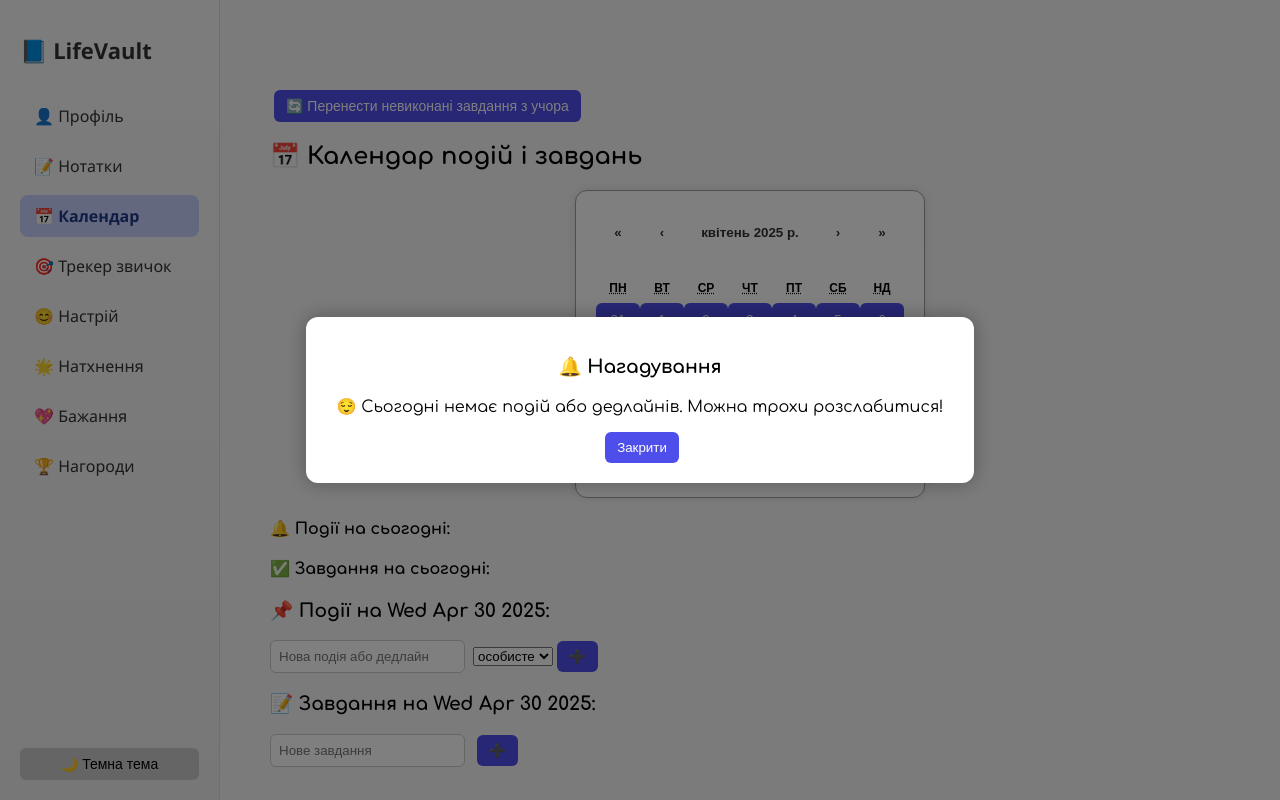
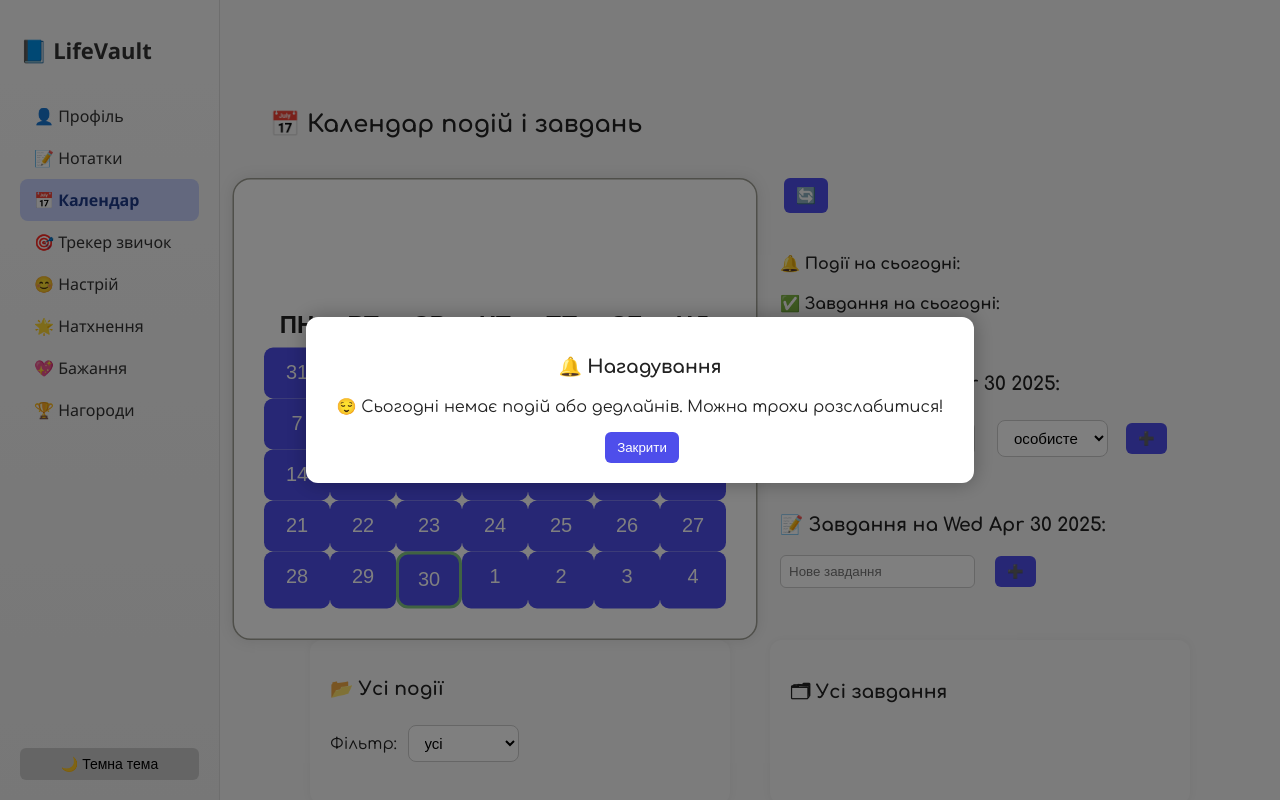
Before and after one commit to Vidziano/LifeVault, a React (Create React App) app: page /calendar in a window 1280 px wide. Built offline with nearby package versions, Linux system fonts and the light colour scheme.

Commit message:
calendar and  MoodTracker fixed

```diff
--- a/src/CalendarView.js
+++ b/src/CalendarView.js
@@ -17,7 +17,26 @@ function CalendarView() {
 
   const todayStr = new Date().toDateString();
 
-  // --- Модальне вікно при вході в календар
+
+
+  const handleTransfer = () => {
+    const yesterday = new Date();
+    yesterday.setDate(yesterday.getDate() - 1);
+    const yKey = yesterday.toDateString();
+    const uncompleted = (tasks[yKey] || []).filter(t => !t.done);
+    if (uncompleted.length > 0) {
+      const updated = {
+        ...tasks,
+        [todayStr]: [...(tasks[todayStr] || []), ...uncompleted],
+      };
+      delete updated[yKey];
+      saveTasks(updated);
+      alert('Невиконані завдання з учора перенесено на сьогодні!');
+    } else {
+      alert('Немає завдань для переносу з учора.');
+    }
+  };
+
   useEffect(() => {
     if (!sessionStorage.getItem('calendarVisited')) {
       setShowModal(true);
@@ -25,7 +44,6 @@ function CalendarView() {
     }
   }, []);
 
-  // --- Ініціалізація
   useEffect(() => {
     try {
       const storedEvents = JSON.parse(localStorage.getItem('calendarEvents')) || {};
@@ -37,18 +55,6 @@ function CalendarView() {
     }
   }, []);
 
-  // --- Збереження
-  const saveEvents = (updated) => {
-    setEvents(updated);
-    localStorage.setItem('calendarEvents', JSON.stringify(updated));
-  };
-
-  const saveTasks = (updated) => {
-    setTasks(updated);
-    localStorage.setItem('calendarTasks', JSON.stringify(updated));
-  };
-
-  // --- Переносимо незавершені задачі з вчора
   useEffect(() => {
     const yesterday = new Date();
     yesterday.setDate(yesterday.getDate() - 1);
@@ -64,7 +70,16 @@ function CalendarView() {
     }
   }, []);
 
-  // --- Додавання
+  const saveEvents = (updated) => {
+    setEvents(updated);
+    localStorage.setItem('calendarEvents', JSON.stringify(updated));
+  };
+
+  const saveTasks = (updated) => {
+    setTasks(updated);
+    localStorage.setItem('calendarTasks', JSON.stringify(updated));
+  };
+
   const addEvent = () => {
     if (!newEvent.trim()) return;
     const key = selectedDate.toDateString();
@@ -87,7 +102,6 @@ function CalendarView() {
     setNewTask('');
   };
 
-  // --- Редагування
   const handleEditChange = (e, date, i, type) => {
     const val = e.target.value;
     if (type === 'event') {
@@ -101,7 +115,6 @@ function CalendarView() {
     }
   };
 
-  // --- Видалення
   const deleteEvent = (date, i) => {
     const updated = { ...events };
     updated[date].splice(i, 1);
@@ -122,7 +135,6 @@ function CalendarView() {
     saveTasks(updated);
   };
 
-  // --- Відображення у календарі
   const tileContent = ({ date, view }) => {
     const key = date.toDateString();
     if (view === 'month') {
@@ -155,8 +167,15 @@ function CalendarView() {
 
   const filteredEvents = filter === 'усі' ? allEvents : allEvents.filter(ev => ev.theme === filter);
 
+
+
   return (
     <div className="calendar-wrapper">
+
+      {/* Заголовок розділу */}
+      <h2 className="calendar-title">📅 Календар подій і завдань</h2>
+
+      {/* Модальне вікно */}
       {showModal && (
         <div className="modal-overlay">
           <div className="modal-window">
@@ -166,21 +185,17 @@ function CalendarView() {
                 {!!events[todayStr]?.length && (
                   <>
                     <h4>📌 Події:</h4>
-              <ul>
-                {events[todayStr].map((e, i) => (
+                    <ul>{events[todayStr].map((e, i) => (
                       <li key={i}><span className={`badge ${e.theme}`}>{e.text}</span></li>
-                ))}
-              </ul>
+                    ))}</ul>
                   </>
                 )}
                 {!!tasks[todayStr]?.filter(t => !t.done).length && (
                   <>
                     <h4>📝 Завдання:</h4>
-              <ul>
-                {tasks[todayStr].filter(t => !t.done).map((t, i) => (
+                    <ul>{tasks[todayStr].filter(t => !t.done).map((t, i) => (
                       <li key={i}><span className="badge особисте">{t.text}</span></li>
-                ))}
-              </ul>
+                    ))}</ul>
                   </>
                 )}
               </>
@@ -192,33 +207,9 @@ function CalendarView() {
         </div>
       )}
 
-
-<div className="reminder-buttons">
-  <button onClick={() => {
-    const yesterday = new Date();
-    yesterday.setDate(yesterday.getDate() - 1);
-    const yKey = yesterday.toDateString();
-    const uncompleted = (tasks[yKey] || []).filter(t => !t.done);
-    if (uncompleted.length > 0) {
-      const updated = {
-        ...tasks,
-        [todayStr]: [...(tasks[todayStr] || []), ...uncompleted],
-      };
-      delete updated[yKey];
-      saveTasks(updated);
-      alert('Невиконані завдання з учора перенесено на сьогодні!');
-    } else {
-      alert('Немає завдань для переносу з учора.');
-    }
-  }}>
-    🔄 Перенести невиконані завдання з учора
-  </button>
-</div>
-
-
-
-      <h2>📅 Календар подій і завдань</h2>
-
+      {/* Верхня частина — Календар і панель */}
+      <div className="calendar-container">
+        <div className="calendar-box">
           <Calendar
             onChange={setSelectedDate}
             value={selectedDate}
@@ -227,6 +218,16 @@ function CalendarView() {
             className="react-calendar large-calendar"
             locale="uk-UA"
           />
+        </div>
+
+        <div className="calendar-panel">
+          <button
+            className="transfer-button-icon"
+            title="Перенести невиконані завдання з учора"
+            onClick={handleTransfer}
+          >
+            🔄
+          </button>
 
           <div className="today-reminder">
             <h4>🔔 Події на сьогодні:</h4>
@@ -243,7 +244,7 @@ function CalendarView() {
             </ul>
           </div>
 
-      <div style={{ marginTop: '20px' }}>
+          <div>
             <h3>📌 Події на {selectedDate.toDateString()}:</h3>
             <ul>
               {(events[selectedDate.toDateString()] || []).map((ev, i) => (
@@ -257,6 +258,7 @@ function CalendarView() {
                 </li>
               ))}
             </ul>
+            <div className="add-form-group">
               <input
                 type="text"
                 value={newEvent}
@@ -268,8 +270,9 @@ function CalendarView() {
               </select>
               <button onClick={addEvent}>➕</button>
             </div>
+          </div>
 
-      <div style={{ marginTop: '20px' }}>
+          <div>
             <h3>📝 Завдання на {selectedDate.toDateString()}:</h3>
             <ul>
               {(tasks[selectedDate.toDateString()] || []).map((t, i) => (
@@ -289,6 +292,7 @@ function CalendarView() {
                 </li>
               ))}
             </ul>
+            <div className="add-form-group">
               <input
                 type="text"
                 value={newTask}
@@ -297,26 +301,31 @@ function CalendarView() {
               />
               <button onClick={addTask}>➕</button>
             </div>
+          </div>
+        </div>
+      </div>
 
-      <div style={{ marginTop: '30px', display: 'flex', gap: '40px' }}>
-        <div style={{ flex: 1 }}>
+      {/* Нижня частина */}
+      <div className="calendar-lists">
+        <div>
           <h3>📂 Усі події</h3>
           <label>Фільтр: </label>
           <select value={filter} onChange={(e) => setFilter(e.target.value)}>
             <option value="усі">усі</option>
             {themeKeys.map(t => <option key={t} value={t}>{t}</option>)}
           </select>
-          <ul style={{ marginTop: '10px' }}>
+          <ul>
             {filteredEvents.map((ev, i) => (
               <li key={i}>
-                <strong>{ev.date}:</strong> <span className={`badge ${ev.theme}`}>{ev.text}</span>
+                <strong>{ev.date}:</strong>{' '}
+                <span className={`badge ${ev.theme}`}>{ev.text}</span>
               </li>
             ))}
           </ul>
         </div>
-        <div style={{ flex: 1 }}>
+        <div>
           <h3>🗂 Усі завдання</h3>
-          <ul style={{ marginTop: '10px' }}>
+          <ul>
             {allTasks.map((task, i) => (
               <li key={i}>
                 <strong>{task.date}:</strong>{' '}
@@ -330,6 +339,9 @@ function CalendarView() {
       </div>
     </div>
   );
+
+
+
 }
 
 export default CalendarView;
--- a/src/Calendarview.css
+++ b/src/Calendarview.css
@@ -1,41 +1,38 @@
-.calendar-wrapper {
+/* ==== Головне компонування сторінки ==== */
+.calendar-container {
+  display: grid;
+  grid-template-columns: 1fr 1fr;
+  gap: 60px;
+  align-items: flex-start;
   margin-top: 40px;
-  padding: 20px;
 }
 
-.calendar-wrapper input[type="text"] {
-  padding: 8px;
-  margin-right: 8px;
-  border-radius: 6px;
-  border: 1px solid #ccc;
+/* ==== Права панель з подіями і завданнями ==== */
+.calendar-panel {
+  display: flex;
+  flex-direction: column;
+  gap: 20px;
+  min-width: 300px;
 }
 
-body.dark .calendar-wrapper input[type="text"] {
-  background-color: #444;
-  color: white;
-  border: 1px solid #666;
+/* ==== Ліва колонка з календарем ==== */
+.calendar-box {
+  display: flex;
+  justify-content: center;
+  transform: scale(1.5); /* Збільшення розміру */
+  transform-origin: top center;
 }
 
-.calendar-wrapper button {
-  padding: 8px 12px;
-  background-color: #4e4eeb;
-  color: white;
-  border: none;
-  border-radius: 6px;
-  cursor: pointer;
-  margin-left: 4px;
-}
-
+/* ==== Стилі самого календаря ==== */
 .react-calendar {
   width: 100%;
-  max-width: 1100px;
-  font-family: inherit;
+  font-family: 'Inter', sans-serif;
   font-size: 16px;
   background-color: var(--bg);
   border-radius: 12px;
   padding: 20px;
-  margin: 20px auto;
   box-shadow: 0 0 10px rgba(0,0,0,0.1);
+  color: #222;
 }
 
 body.dark .react-calendar {
@@ -46,62 +43,36 @@ body.dark .react-calendar {
 .react-calendar__navigation {
   font-size: 18px;
   margin-bottom: 12px;
+  font-weight: 600;
   color: inherit;
 }
 
 .react-calendar__navigation button {
   background: none;
-  color: #333;
+  color: inherit;
   font-weight: bold;
 }
 
-body.dark .react-calendar__navigation button {
-  color: #fff;
+/* ==== Клітинки ==== */
+.react-calendar__tile {
+  padding: 18px 0;
+  border-radius: 8px;
 }
 
 .react-calendar__tile--active {
   background: #4e4eeb !important;
   color: white !important;
-  border-radius: 8px;
 }
 
 .react-calendar__tile:hover {
   background-color: rgba(0, 0, 0, 0.05);
-  border-radius: 8px;
 }
 
 body.dark .react-calendar__tile:hover {
   background-color: rgba(255, 255, 255, 0.1);
 }
 
-.calendar-today {
-  border: 2px solid #81c784 !important;
-  border-radius: 8px !important;
-}
-
-.large-calendar {
-  transform: none;
-  margin-top: 10px;
-}
-
-:root {
-  --color-робота: #ffab91;
-  --color-навчання: #81d4fa;
-  --color-особисте: #a5d6a7;
-  --color-інше: #ce93d8;
-  --dot-opacity: 0.9;
-  --badge-text: #000;
-}
-
-body.dark {
-  --color-робота: #f48fb1;
-  --color-навчання: #4fc3f7;
-  --color-особисте: #66bb6a;
-  --color-інше: #ba68c8;
-  --dot-opacity: 1;
-  --badge-text: #fff;
-}
-
+/* ==== Дні місяця + крапки подій ==== */
 .react-calendar__month-view__days__day {
   display: flex;
   flex-direction: column;
@@ -119,7 +90,48 @@ body.dark {
   justify-content: center;
 }
 
+.calendar-today {
+  border: 2px solid #81c784 !important;
+  border-radius: 8px !important;
+}
 
+/* ==== Назви днів тижня ==== */
+.react-calendar__month-view__weekdays abbr {
+  all: unset;
+  display: block;
+  font-weight: 700;
+  font-size: 16px;
+  color: #222;
+  text-align: center;
+  text-transform: uppercase;
+}
+
+body.dark .react-calendar__month-view__weekdays abbr {
+  color: #fff;
+}
+
+/* ==== Тема (світла/темна) ==== */
+:root {
+  --color-робота: #ffab91;
+  --color-навчання: #81d4fa;
+  --color-особисте: #a5d6a7;
+  --color-інше: #ce93d8;
+  --dot-opacity: 0.9;
+  --badge-text: #000;
+  --bg: #fff;
+}
+
+body.dark {
+  --color-робота: #f48fb1;
+  --color-навчання: #4fc3f7;
+  --color-особисте: #66bb6a;
+  --color-інше: #ba68c8;
+  --dot-opacity: 1;
+  --badge-text: #fff;
+  --bg: #2c2c2c;
+}
+
+/* ==== Крапки для індикаторів подій ==== */
 .dot {
   width: 6px;
   height: 6px;
@@ -132,12 +144,13 @@ body.dark {
 .dot.особисте { background-color: var(--color-особисте); }
 .dot.інше { background-color: var(--color-інше); }
 
-
+/* ==== Бейджі подій/завдань ==== */
 .badge {
   padding: 2px 6px;
   border-radius: 4px;
   color: var(--badge-text);
   margin-left: 6px;
+  font-weight: 500;
 }
 
 .badge.робота { background-color: var(--color-робота); }
@@ -145,19 +158,129 @@ body.dark {
 .badge.особисте { background-color: var(--color-особисте); }
 .badge.інше { background-color: var(--color-інше); }
 
-ul {
-  padding-left: 20px;
+/* ==== Якщо badge використовується в input ==== */
+input.badge {
+  background-color: inherit;
+  color: var(--badge-text);
+  font-weight: 500;
+  border: 1px solid #ccc;
+  padding: 4px 6px;
+  border-radius: 6px;
 }
 
-ul li {
-  margin-bottom: 8px;
+body.dark input.badge {
+  background-color: #444;
+  color: white;
+  border: 1px solid #666;
 }
 
+/* ==== Вся обгортка ==== */
+.calendar-wrapper {
+  margin-top: 40px;
+  padding: 20px;
+  color: #222;
+}
+
+body.dark .calendar-wrapper {
+  color: #fff;
+}
+
+/* ==== Інпути ==== */
+.calendar-wrapper input[type="text"] {
+  padding: 8px;
+  margin-right: 8px;
+  border-radius: 6px;
+  border: 1px solid #ccc;
+}
+
+body.dark .calendar-wrapper input[type="text"] {
+  background-color: #444;
+  color: white;
+  border: 1px solid #666;
+}
+
+/* ==== Кнопки ==== */
+.calendar-wrapper button {
+  padding: 8px 12px;
+  background-color: #4e4eeb;
+  color: white;
+  border: none;
+  border-radius: 6px;
+  cursor: pointer;
+  margin-left: 4px;
+  transition: background-color 0.2s ease;
+}
+
+.calendar-wrapper button:hover {
+  background-color: #3b3bd6;
+}
+
+body.dark .calendar-wrapper button {
+  background-color: #333;
+  color: white;
+  border: 1px solid #666;
+}
+
+/* ==== Чекбокси ==== */
 input[type="checkbox"] {
   transform: scale(1.2);
   margin-right: 8px;
   cursor: pointer;
 }
+
+/* ==== Кнопка переносу ==== */
+.transfer-button-icon {
+  background-color: #4e4eeb;
+  color: white;
+  border: none;
+  border-radius: 6px;
+  padding: 8px;
+  cursor: pointer;
+  font-size: 16px;
+  position: relative;
+  align-self: flex-start;
+}
+
+.transfer-button-icon:hover::after {
+  content: "Перенести невиконані завдання з учора";
+  position: absolute;
+  left: 110%;
+  top: 50%;
+  transform: translateY(-50%);
+  background: #444;
+  color: white;
+  padding: 6px 10px;
+  border-radius: 6px;
+  white-space: nowrap;
+  font-size: 14px;
+  z-index: 100;
+}
+
+/* ==== Нижній блок списків ==== */
+.calendar-lists {
+  display: flex;
+  justify-content: space-between;
+  gap: 40px;
+  margin-top: 40px;
+  padding: 0 40px;
+  flex-wrap: wrap;
+}
+
+.calendar-lists > div {
+  flex: 1;
+  min-width: 300px;
+  background: #f9f9f9;
+  border-radius: 12px;
+  padding: 20px;
+  box-shadow: 0 0 10px rgba(0,0,0,0.05);
+}
+
+body.dark .calendar-lists > div {
+  background: #2e2e2e;
+  color: white;
+}
+
+/* ==== Модалка ==== */
 .modal-overlay {
   position: fixed;
   top: 0;
@@ -184,24 +307,11 @@ body.dark .modal-window {
   color: white;
 }
 
-
-
-.reminder-buttons {
-  margin-bottom: 15px;
+/* ==== Група інпутів ==== */
+.add-form-group {
+  display: flex;
+  gap: 8px;
+  margin-bottom: 12px;
+  align-items: center;
+  flex-wrap: wrap;
 }
-.reminder-buttons button {
-  padding: 8px 12px;
-  background-color: #4e4eeb;
-  color: white;
-  border: none;
-  border-radius: 6px;
-  cursor: pointer;
-  font-size: 14px;
-}
-
-
-body.dark .calendar-wrapper button {
-  background-color: #333;
-  color: white;
-  border: 1px solid #666;
-}
--- a/src/MoodTracker.css
+++ b/src/MoodTracker.css
@@ -4,14 +4,14 @@
   padding: 30px;
   background: #fff;
   border-radius: 12px;
-    box-shadow: 0 4px 12px rgba(0,0,0,0.1);
+  box-shadow: 0 4px 12px rgba(0, 0, 0, 0.1);
   box-sizing: border-box;
 }
 
 body.dark .mood-tracker {
   background: #2b2b2b;
   color: #fff;
-    box-shadow: 0 4px 12px rgba(255,255,255,0.05);
+  box-shadow: 0 4px 12px rgba(255, 255, 255, 0.05);
 }
 
 .mood-tracker h2 {
@@ -104,6 +104,58 @@
   border: 1px solid #666;
 }
 
+select {
+  padding: 8px 12px;
+  border-radius: 8px;
+  border: 1px solid #ccc;
+  font-size: 15px;
+  background: #fff;
+  margin: 6px;
+}
+
+body.dark select {
+  background: #444;
+  color: white;
+  border: 1px solid #666;
+}
+
+.mood-range-controls {
+  display: flex;
+  align-items: center;
+  justify-content: center;
+  gap: 16px;
+  margin: 20px 0;
+}
+
+.mood-range-controls button {
+  background: #4e4eeb;
+  color: white;
+  border: none;
+  padding: 8px 12px;
+  border-radius: 8px;
+  cursor: pointer;
+  font-size: 16px;
+  transition: background 0.2s ease;
+}
+
+.mood-range-controls button:hover {
+  background: #3b3bd6;
+}
+
+.mood-summary {
+  margin-top: 20px;
+  font-size: 15px;
+  background: #f9f9f9;
+  padding: 10px 15px;
+  border-radius: 8px;
+  border: 1px solid #ddd;
+}
+
+body.dark .mood-summary {
+  background: #3a3a3a;
+  border: 1px solid #555;
+}
+
 .mood-history {
   list-style: none;
   padding-left: 0;
@@ -119,16 +171,32 @@
   border-color: #444;
 }
 
-  .mood-summary {
-    margin-top: 20px;
-    font-size: 15px;
-    background: #f9f9f9;
-    padding: 10px 15px;
-    border-radius: 8px;
-    border: 1px solid #ddd;
+
+.mood-week-controls {
+  display: flex;
+  justify-content: center;
+  align-items: center;
+  gap: 12px;
+  margin-top: 12px;
+  margin-bottom: 20px;
 }
 
-  body.dark .mood-summary {
-    background: #3a3a3a;
-    border: 1px solid #555;
+.mood-week-controls button {
+  background: #4e4eeb;
+  color: white;
+  border: none;
+  padding: 6px 12px;
+  border-radius: 8px;
+  cursor: pointer;
+  transition: background 0.2s ease;
+  font-size: 16px;
 }
+
+.mood-week-controls button:hover {
+  background: #3b3bd6;
+}
+
+.mood-week-label {
+  font-weight: 500;
+  font-size: 16px;
+}
```
Also changed, not shown: src/MoodTracker.jsx (+100 -37 lines). Lines whose indentation alone changed are shown as unchanged.
